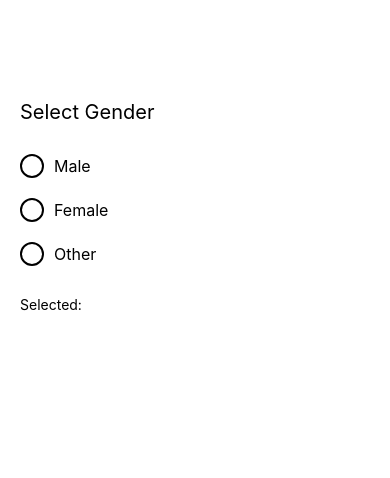
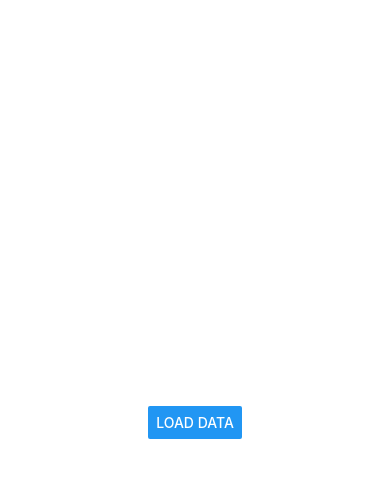
Before and after one commit to Abhi3613/MyApp, a React Native app: screen / in a window 390 px wide. Shown: the top 478 px of the page. Built offline with nearby package versions, Linux system fonts and the light colour scheme.

Commit message:
Activity Indecator Concept In React-Native

```diff
--- /dev/null
+++ b/ActivityIndicatorr.js
@@ -0,0 +1,30 @@
+// -- Topic Is ActivityIndicator --
+// Create Button Press Function
+// Loding (True)
+// settimeout 3 orr some Sec
+// Then SetLoading(Flase)
+//-- Codition Rendering --(True)- Show Spinner
+                        // (False)- Spinner hide
+
+import React, { useState } from "react";
+import { View, Button, ActivityIndicator } from "react-native";
+
+const ActivityIndicatorr = () => {
+  const [loading, setLoading] = useState(false);
+
+  const handlePress = () => {
+    setLoading(true);
+    setTimeout(() => {
+      setLoading(false);
+    }, 3000);
+  };
+
+  return (
+    <View style={{ flex: 1, justifyContent: "center", alignItems: "center" }}>
+      {loading && <ActivityIndicator size="large" color="orange" />}
+      <Button title="Load Data" onPress={handlePress} />
+    </View>
+  );
+};
+
+export default ActivityIndicatorr;
--- a/App.js
+++ b/App.js
@@ -3,72 +3,9 @@
    2. Apply Map Ovre the radio button
    3. Update State With skill
 */
-import React, { useState } from "react";
-import { View, Text, TouchableOpacity, StyleSheet } from "react-native";
+ import React from "react";
+import ActivityIndicatorr from "./ActivityIndicatorr";
 
-const App = () => {
-  const options = ["Male", "Female", "Other"];
-
-  const [selected, setSelected] = useState("");
-
-  return (
-    <View style={styles.main}>
-      <Text style={{ fontSize: 20, marginBottom: 20 }}>
-        Select Gender
-      </Text>
-
-      {options.map((item, index) => (
-        <TouchableOpacity
-          key={index}
-          style={styles.container}
-          onPress={() => setSelected(item)}
-        >
-          <View style={styles.outerCircle}>
-            {selected === item && (
-              <View style={styles.innerCircle} />
-            )}
-          </View>
-
-          <Text style={styles.text}>{item}</Text>
-        </TouchableOpacity>
-      ))}
-
-      <Text style={{ marginTop: 20 }}>
-        Selected: {selected}
-      </Text>
-    </View>
-  );
-};
-
-const styles = StyleSheet.create({
-  main: {
-    marginTop: 100,
-    marginLeft: 20,
-  },
-  container: {
-    flexDirection: "row",
-    alignItems: "center",
-    marginVertical: 10,
-  },
-  outerCircle: {
-    height: 24,
-    width: 24,
-    borderRadius: 12,
-    borderWidth: 2,
-    borderColor: "black",
-    justifyContent: "center",
-    alignItems: "center",
-  },
-  innerCircle: {
-    height: 12,
-    width: 12,
-    borderRadius: 6,
-    backgroundColor: "orange",
-  },
-  text: {
-    marginLeft: 10,
-    fontSize: 16,
-  },
-});
-
-export default App;
+export default function App() {
+  return <ActivityIndicatorr />;
+}
```
